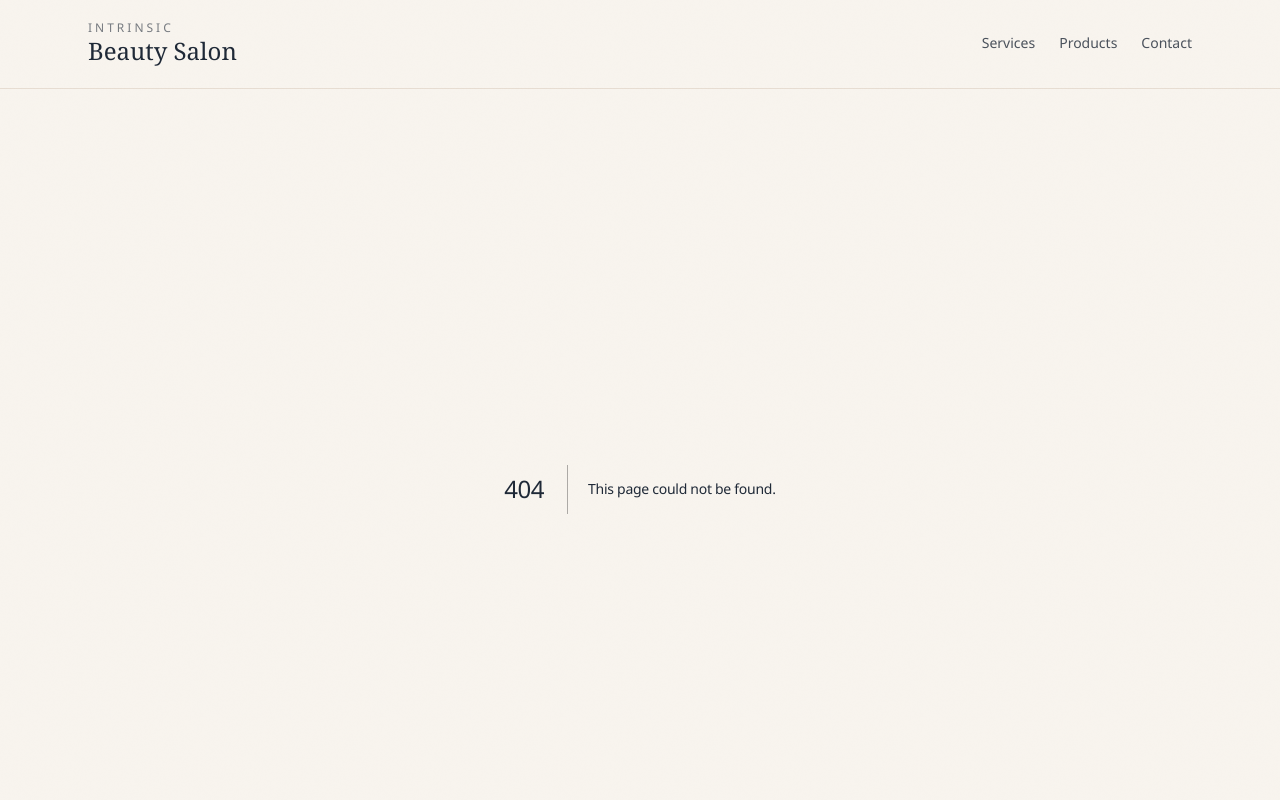
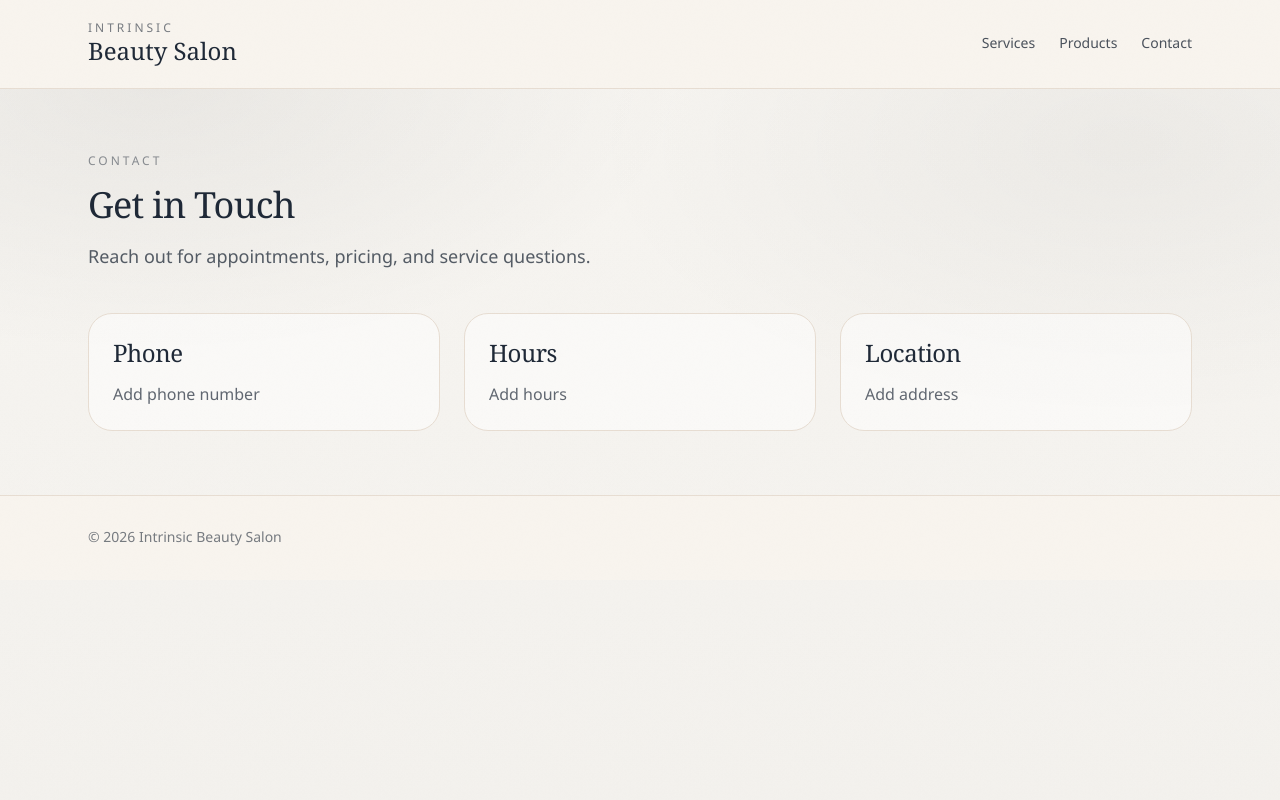
Before and after one commit to KristineMK72/intrinsic-beauty, a Next.js app: page /contact in a window 1280 px wide. Before the commit this address had no page. Shown: the top 800 px of the page. Built offline with nearby package versions, Linux system fonts and the light colour scheme.

Commit message:
Create ContactPage component with contact details

```diff
--- /dev/null
+++ b/app/contact/page.tsx
@@ -0,0 +1,31 @@
+export default function ContactPage() {
+  return (
+    <main className="mx-auto max-w-6xl px-6 py-16">
+      <p className="text-xs uppercase tracking-[0.25em] text-[#1F2937]/50">
+        Contact
+      </p>
+
+      <h1 className="mt-4 font-serif text-4xl">Get in Touch</h1>
+      <p className="mt-4 max-w-2xl text-lg leading-8 text-[#1F2937]/75">
+        Reach out for appointments, pricing, and service questions.
+      </p>
+
+      <div className="mt-10 grid gap-6 md:grid-cols-3">
+        <div className="rounded-3xl border border-[#E7DDD2] bg-white/50 p-6">
+          <h2 className="font-serif text-2xl">Phone</h2>
+          <p className="mt-3 text-[#1F2937]/70">Add phone number</p>
+        </div>
+
+        <div className="rounded-3xl border border-[#E7DDD2] bg-white/50 p-6">
+          <h2 className="font-serif text-2xl">Hours</h2>
+          <p className="mt-3 text-[#1F2937]/70">Add hours</p>
+        </div>
+
+        <div className="rounded-3xl border border-[#E7DDD2] bg-white/50 p-6">
+          <h2 className="font-serif text-2xl">Location</h2>
+          <p className="mt-3 text-[#1F2937]/70">Add address</p>
+        </div>
+      </div>
+    </main>
+  );
+}
```
